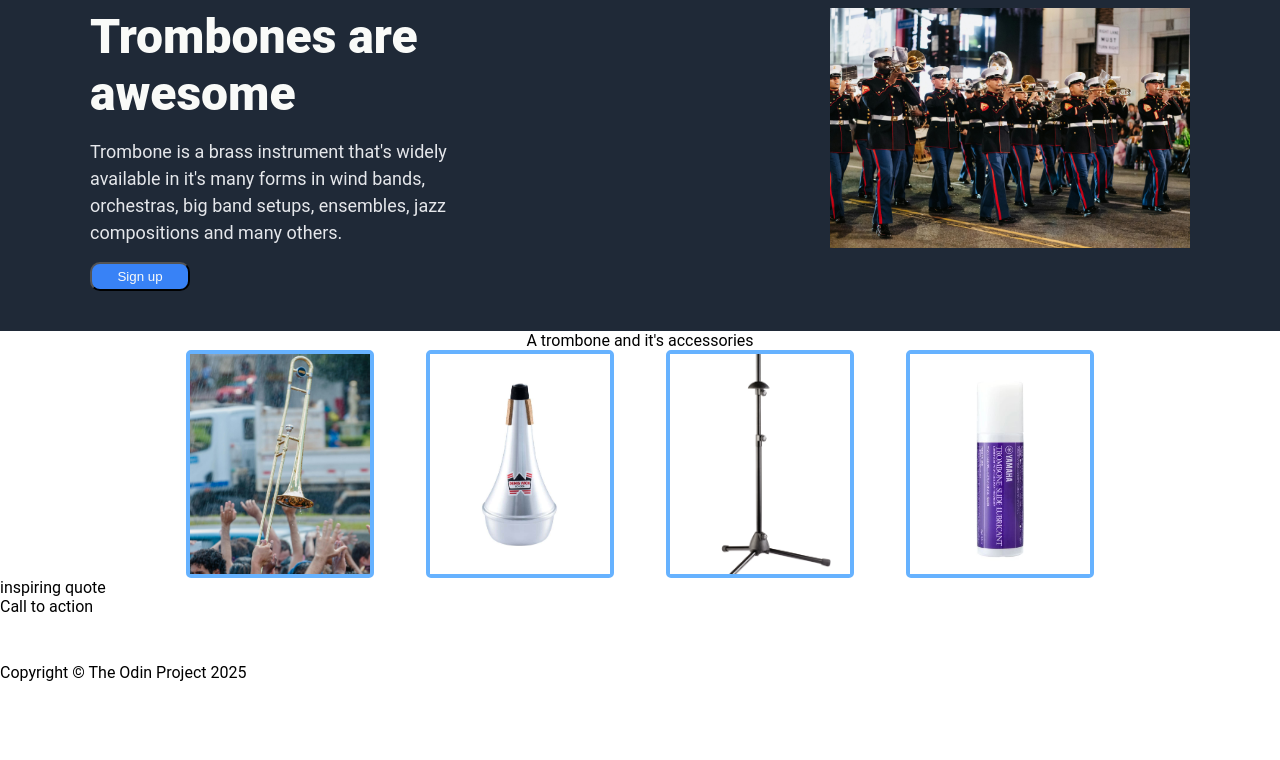
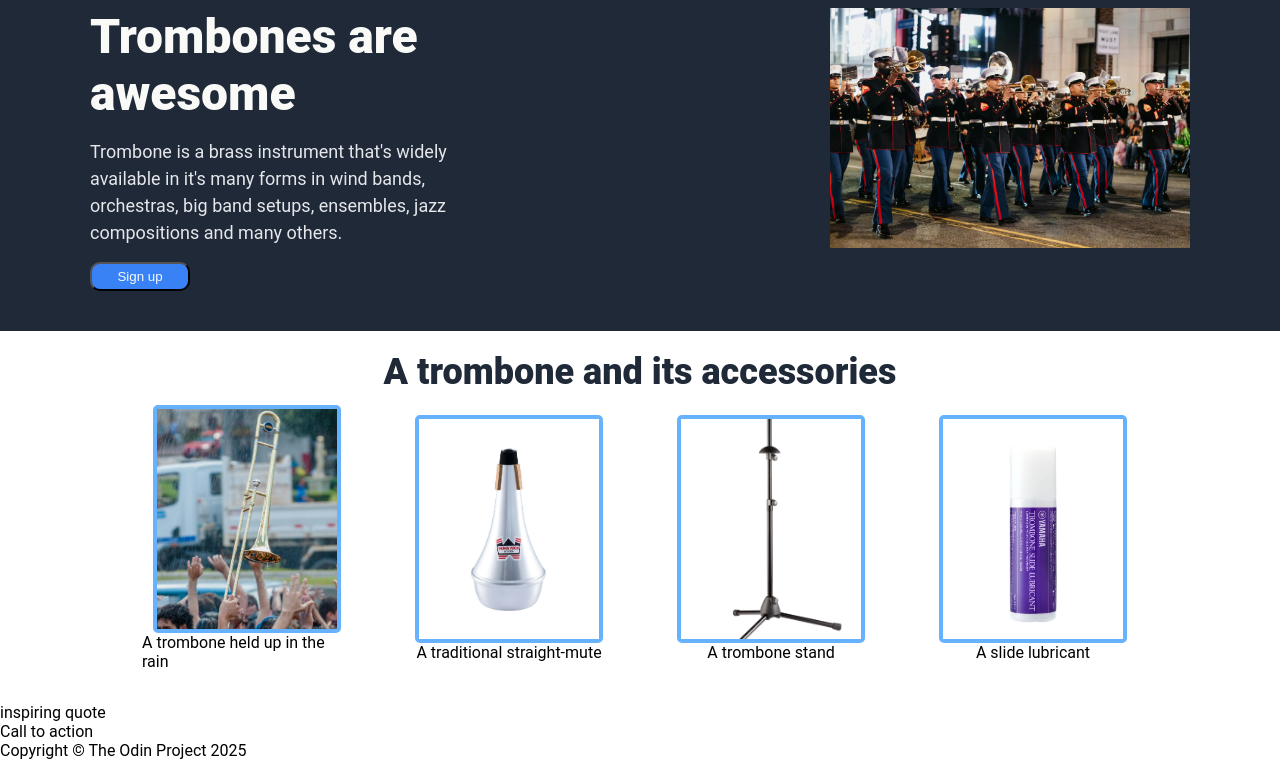
Before and after one commit to RERegret/landing-page, a plain HTML site: page index.html in a window 1280 px wide. Shown: the part 137-897 px from the top of the page. Before the commit the page ends 819 px from the top, so only its background shows below. Drawn offline with Linux system fonts and the light colour scheme.

Commit message:
Wrapped up information with pictures area

```diff
--- a/index.html
+++ b/index.html
@@ -45,23 +45,31 @@
         </div>
 
         <div class="informations">
-            <div class="text-information">A trombone and it's accessories</div>
+            <div class="text-information">A trombone and its accessories</div>
             <div class="images-part">
+                <div class="item-holder">
                     <div class="item">
                         <img src="./images/trombone.jpg" alt="A trombone">
-                    <div class="text"></div>
                     </div>
+                    <div class="text">A trombone held up in the rain</div>
+                </div>
+                <div class="item-holder">
                     <div class="item">
                         <img src="./images/tromboneMute.jpg" alt="A trombone mute">
-                    <div class="text"></div>
                     </div>
+                    <div class="text">A traditional straight-mute</div>
+                </div>
+                <div class="item-holder">
                     <div class="item">
-                    <img src="./images/tromboneStand.jpg" alt="A holder">
-                    <div class="text"></div>
+                        <img src="./images/tromboneStand.jpg" alt="An instrument holder">
                     </div>
+                    <div class="text">A trombone stand</div>
+                </div>
+                <div class="item-holder">
                     <div class="item">
                         <img src="./images/tromboneSlideLube.jpg" alt="A trombone slide lubricant">
-                    <div class="text"></div>
+                    </div>
+                    <div class="text">A slide lubricant</div>
                 </div>
             </div>
         </div>
--- a/style.css
+++ b/style.css
@@ -1,25 +1,41 @@
 body {
-    height:100%;
+    height: 100%;
     font-family: Roboto;
-    margin:0;
-}
-.main-body{
-    min-height:100vh;
-    display:flex;
-    flex-direction:column
-}
-.upper-part,.information,.quote,.call-to-action{
-    flex:0;
+    margin: 0;
 }
 
-.footer{
-    margin-top:auto;
+.main-body {
+    min-height: 100vh;
+    display: flex;
+    flex-direction: column
 }
+
+.upper-part,
+.informations,
+.quote,
+.call-to-action {
+    flex: 0;
+}
+
+.footer {
+    margin-top: auto;
+}
+
 .item img {
     width: 100%;
     height: 100%;
     object-fit: cover;
 }
+
+.item-holder {
+    width: 210px;
+    height: 250px;
+    display: flex;
+    align-items: center;
+    justify-content: center;
+    flex-direction: column;
+}
+
 
 .item {
     width: 180px;
@@ -29,6 +45,7 @@ body {
     align-items: center;
     justify-content: center;
     border-radius: 5px;
+    flex-shrink:0;
 
 }
 
@@ -36,10 +53,15 @@ body {
     display: flex;
     flex-direction: column;
     justify-content: center;
+    padding-bottom:40px;
 }
 
 .text-information {
     align-self: center;
+    font-size: 36px;
+    color: #1F2937;
+    font-weight: 900;
+    margin: 20px;
 }
 
 .images-part {
```
Lines whose indentation alone changed are shown as unchanged.
